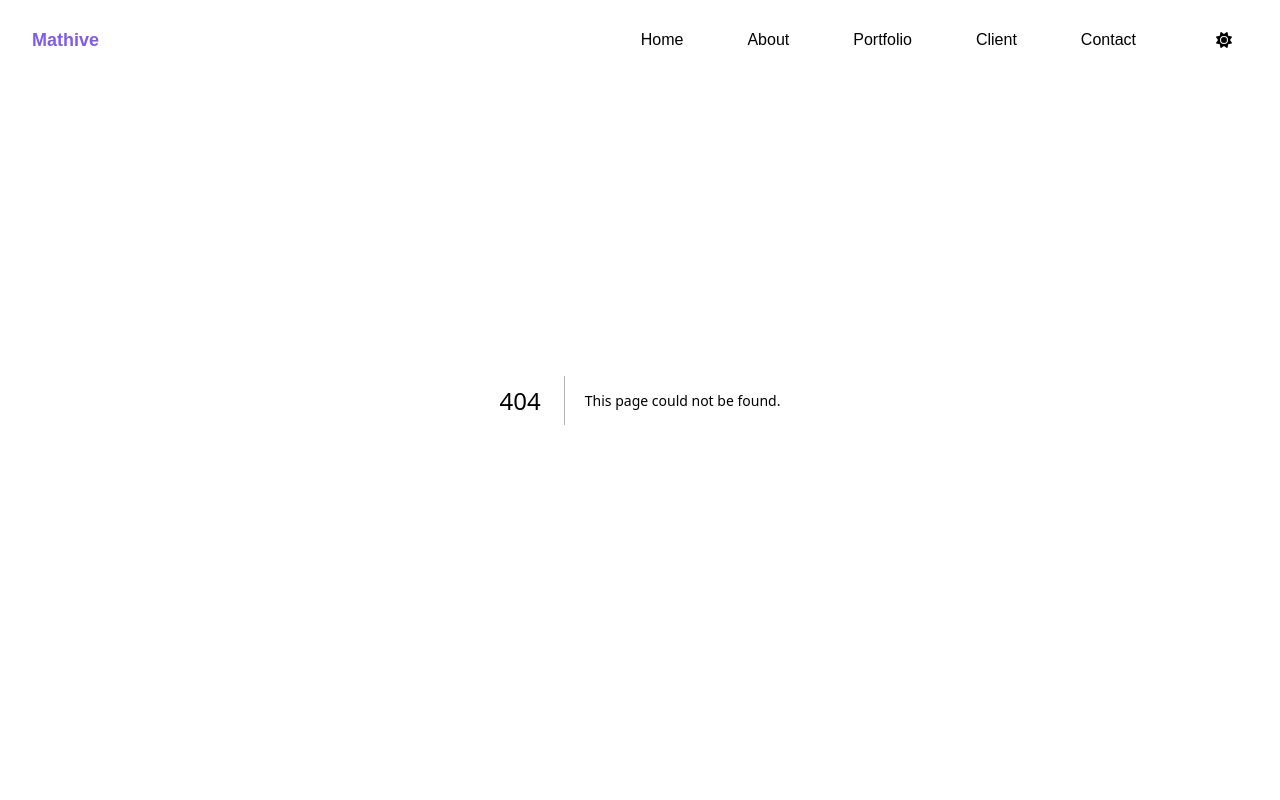
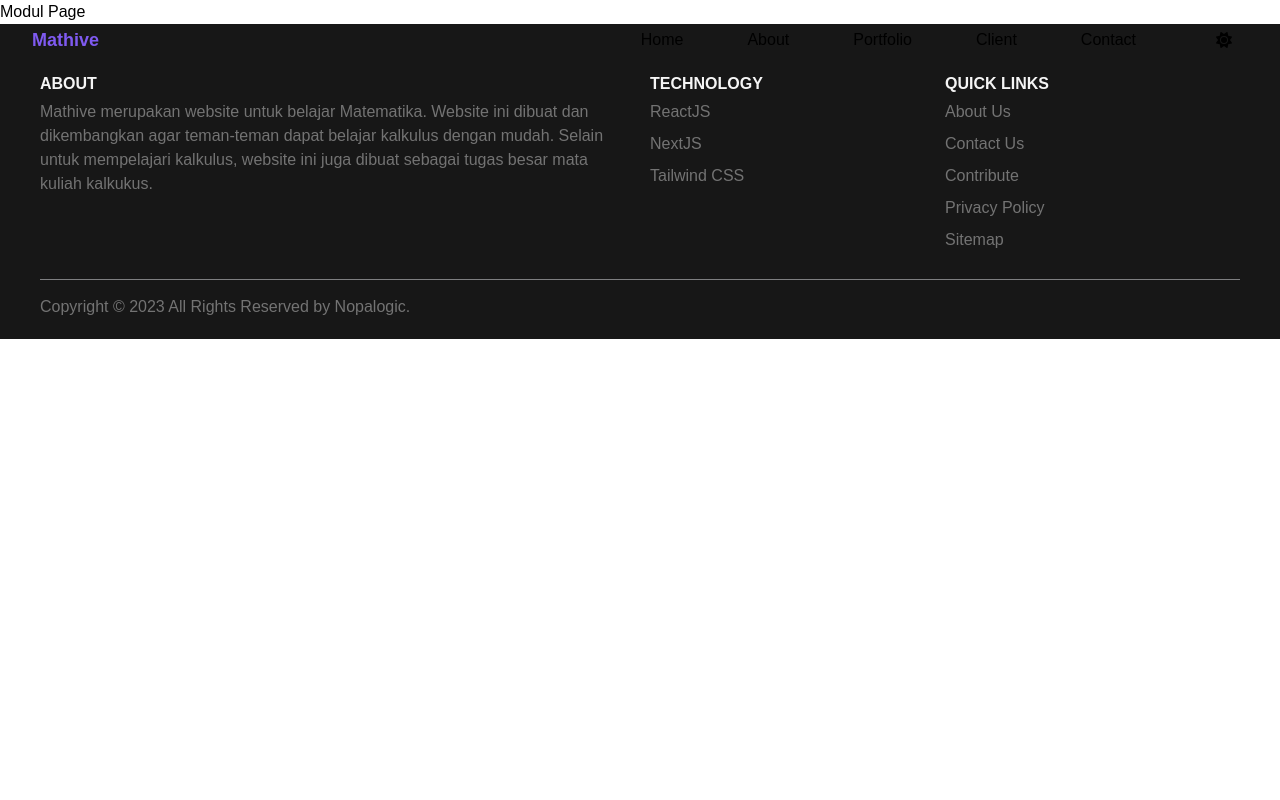
Before and after one commit to Nopalogic/mathive-project, a Next.js app: page /modul in a window 1280 px wide. Before the commit this address had no page. Shown: the top 800 px of the page. Built offline with nearby package versions, Linux system fonts and the light colour scheme.

Commit message:
create module page

```diff
--- /dev/null
+++ b/app/modul/page.js
@@ -0,0 +1,3 @@
+export default function Modul(){
+  return <>Modul Page</>
+}
```
